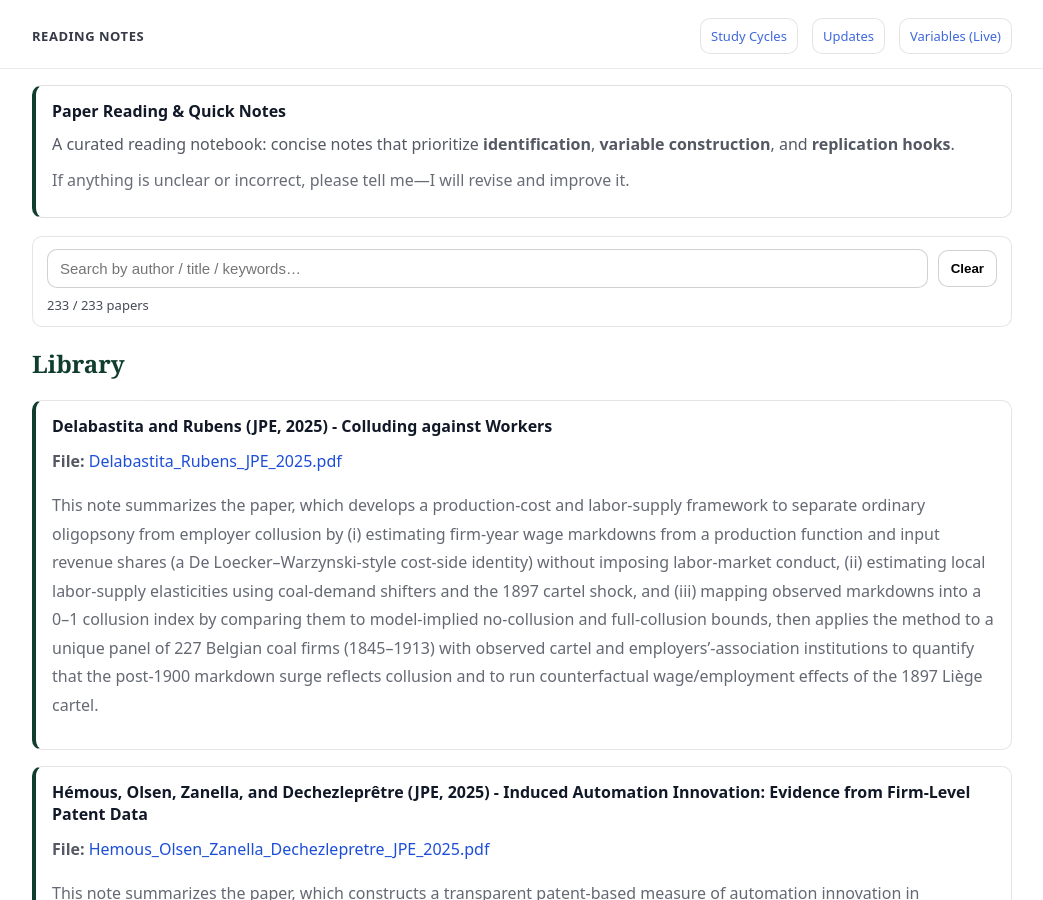
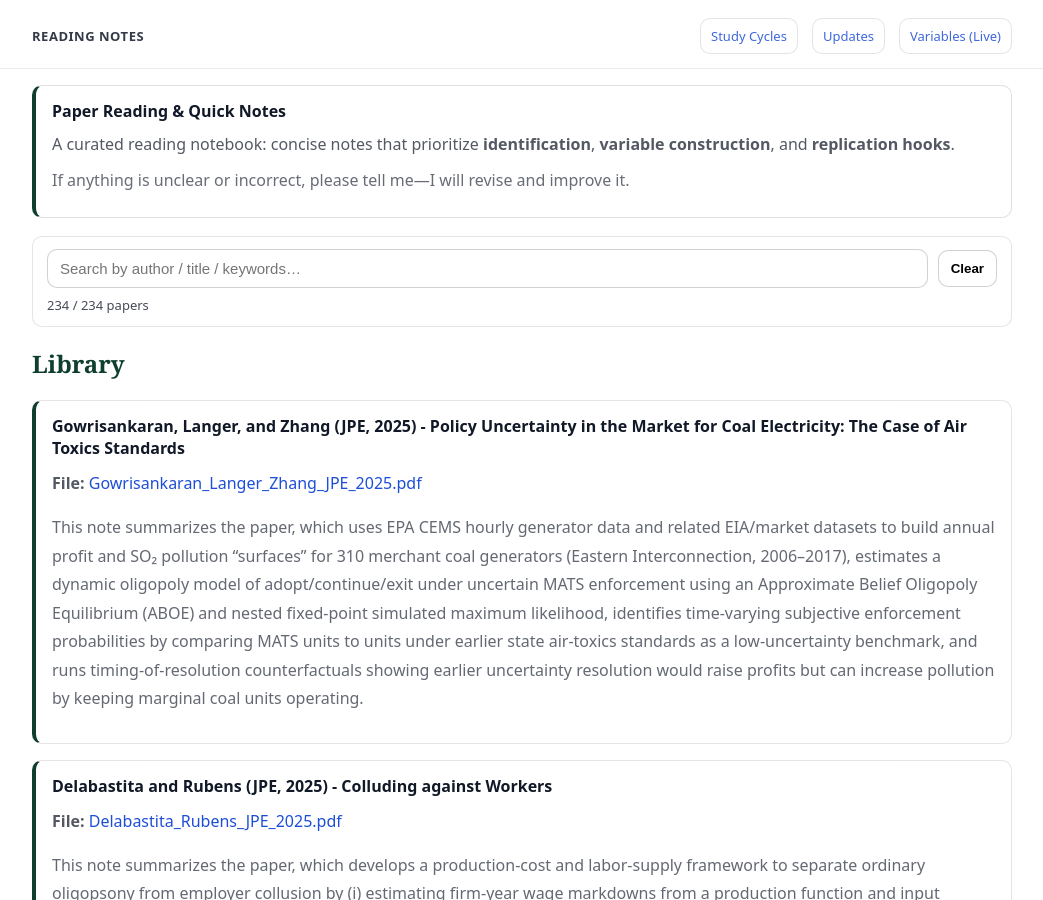
Before and after one commit to yaxinzn/study-archive, a Jekyll site: the page built from reading/index.md, in a window 1280 px wide and 900 px high. Shown: the whole window, without its empty margins (118-1161 px from the left). Built offline with Jekyll 4.4.1, drawn with Linux system fonts in a browser that asks for light colours.

Commit message:
Reading: add/update Gowrisankaran_Langer_Zhang_JPE_2025.pdf

```diff
--- a/_data/reading.yml
+++ b/_data/reading.yml
@@ -1,3 +1,7 @@
+- title: "Gowrisankaran, Langer, and Zhang (JPE, 2025) - Policy Uncertainty in the Market for Coal Electricity: The Case of Air Toxics Standards"
+  file: "Gowrisankaran_Langer_Zhang_JPE_2025.pdf"
+  desc: "This note summarizes the paper, which uses EPA CEMS hourly generator data and related EIA/market datasets to build annual profit and SO₂ pollution “surfaces” for 310 merchant coal generators (Eastern Interconnection, 2006–2017), estimates a dynamic oligopoly model of adopt/continue/exit under uncertain MATS enforcement using an Approximate Belief Oligopoly Equilibrium (ABOE) and nested fixed-point simulated maximum likelihood, identifies time-varying subjective enforcement probabilities by comparing MATS units to units under earlier state air-toxics standards as a low-uncertainty benchmark, and runs timing-of-resolution counterfactuals showing earlier uncertainty resolution would raise profits but can increase pollution by keeping marginal coal units operating."
+
 - title: "Delabastita and Rubens (JPE, 2025) - Colluding against Workers"
   file: "Delabastita_Rubens_JPE_2025.pdf"
   desc: "This note summarizes the paper, which develops a production-cost and labor-supply framework to separate ordinary oligopsony from employer collusion by (i) estimating firm-year wage markdowns from a production function and input revenue shares (a De Loecker–Warzynski-style cost-side identity) without imposing labor-market conduct, (ii) estimating local labor-supply elasticities using coal-demand shifters and the 1897 cartel shock, and (iii) mapping observed markdowns into a 0–1 collusion index by comparing them to model-implied no-collusion and full-collusion bounds, then applies the method to a unique panel of 227 Belgian coal firms (1845–1913) with observed cartel and employers’-association institutions to quantify that the post-1900 markdown surge reflects collusion and to run counterfactual wage/employment effects of the 1897 Liège cartel."
```
Also changed, not shown: 1 other file.
